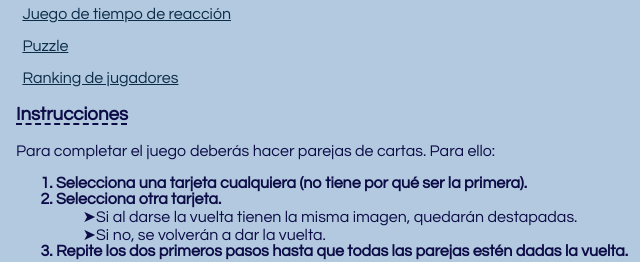
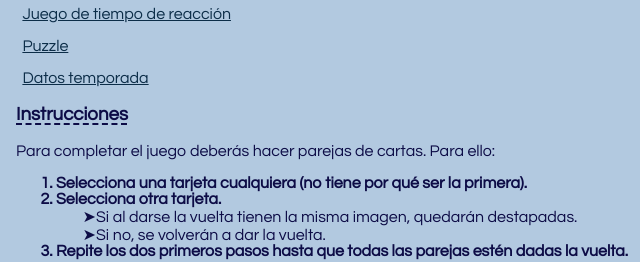
Before and after one commit to UO222898/SEW, a plain HTML site: page F1Desktop/memoria.html in a window 1280 px wide. Shown: the part 253-515 px from the top of the page, 0-640 px from the left. Drawn offline with Linux system fonts and the light colour scheme.

Commit message:
Update memoria.html

```diff
--- a/F1Desktop/memoria.html
+++ b/F1Desktop/memoria.html
@@ -42,7 +42,7 @@
         <p><a href="memoria.html">Juego de memoria</a></p>
         <p><a href="semaforo.php">Juego de tiempo de reacción</a></p>
         <p><a href="api.html">Puzzle</a></p>
-        <p><a href="php/temporada.php">Ranking de jugadores</a></p>
+        <p><a href="php/temporada.php">Datos temporada</a></p>
     </section>
 
     <section>
```
